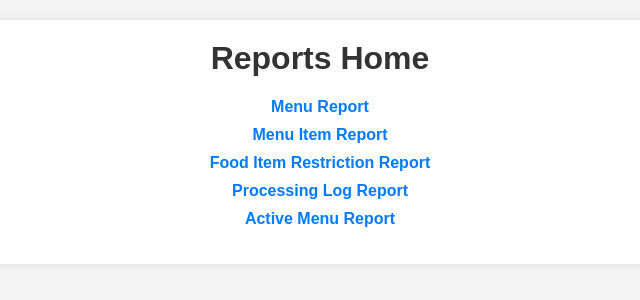
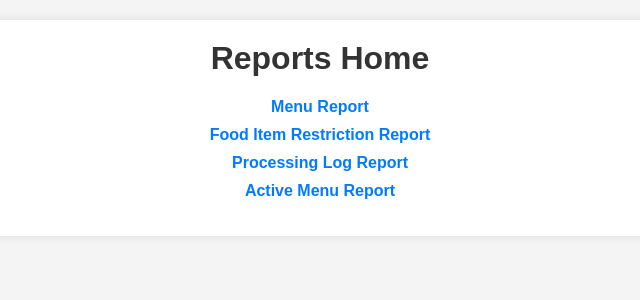
Before and after one commit to Shadowjumper3000/DataBases-MenuExtraction, a Django app: page /reports/ in a window 1280 px wide. Shown: the part 38-338 px from the top of the page, without its empty margins (320-960 px from the left). Run offline with Django 4.2, Linux system fonts and the light colour scheme.

Commit message:
removed menu_item report

```diff
--- a/MenuBackend/menu/templates/menu/reports/reports_home.html
+++ b/MenuBackend/menu/templates/menu/reports/reports_home.html
@@ -6,7 +6,6 @@
 <h1>Reports Home</h1>
 <ul class="report-links">
     <li><a href="{% url 'menu_report' %}">Menu Report</a></li>
-    <li><a href="{% url 'menu_item_report' %}">Menu Item Report</a></li>
     <li><a href="{% url 'food_item_restriction_report' %}">Food Item Restriction Report</a></li>
     <li><a href="{% url 'processing_log_report' %}">Processing Log Report</a></li>
     <li><a href="{% url 'active_menu_report' %}">Active Menu Report</a></li>
--- a/MenuBackend/menu/urls.py
+++ b/MenuBackend/menu/urls.py
@@ -12,7 +12,6 @@ urlpatterns = [
     path("filter-food-items/", views.filter_foods, name="filter_foods"),  # Filter food items
     path("reports/", views.reports_home, name="reports_home"),  # Reports home page
     path("reports/menus/", views.menu_report, name="menu_report"),  # Menu report
-    path("reports/menu-items/", views.menu_item_report, name="menu_item_report"),  # Menu item report
     path("reports/food-item-restrictions/", views.food_item_restriction_report, name="food_item_restriction_report"),  # Food item restriction report
     path("reports/processing-logs/", views.processing_log_report, name="processing_log_report"),  # Processing log report
     path("reports/active-menus/", views.active_menu_report, name="active_menu_report"),  # Active menu report
--- a/MenuBackend/menu/views.py
+++ b/MenuBackend/menu/views.py
@@ -283,17 +283,6 @@ def menu_report(request):
     return render(request, "menu/reports/menu_report.html", context)
 
 
-def menu_item_report(request):
-    """
-    View to generate a report on all menu items.
-    """
-    menu_items = MenuItem.objects.select_related(
-        "menu", "menu_section", "food_item"
-    ).all()
-    context = {"menu_items": menu_items}
-    return render(request, "menu/reports/menu_item_report.html", context)
-
-
 def food_item_restriction_report(request):
     """
     View to generate a report on food item restrictions.
```
Also changed, not shown: MenuBackend/menu/templates/menu/reports/menu_item_report.html (deleted, +0 -29 lines).
